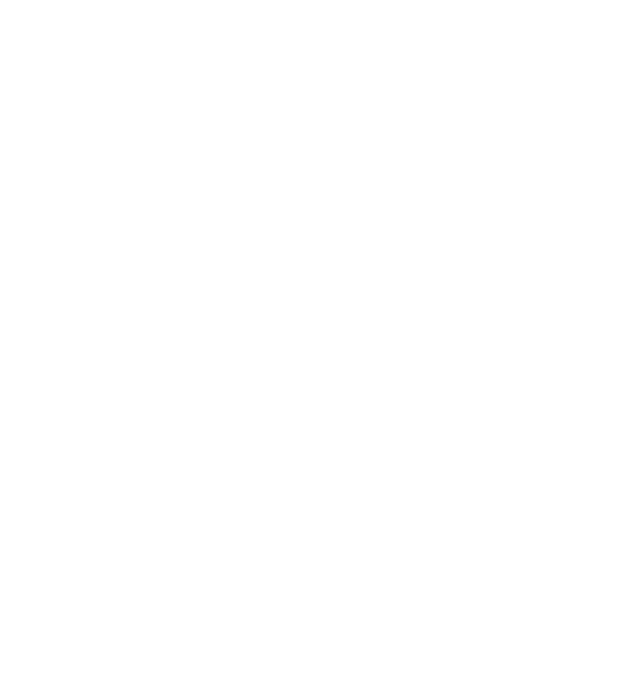
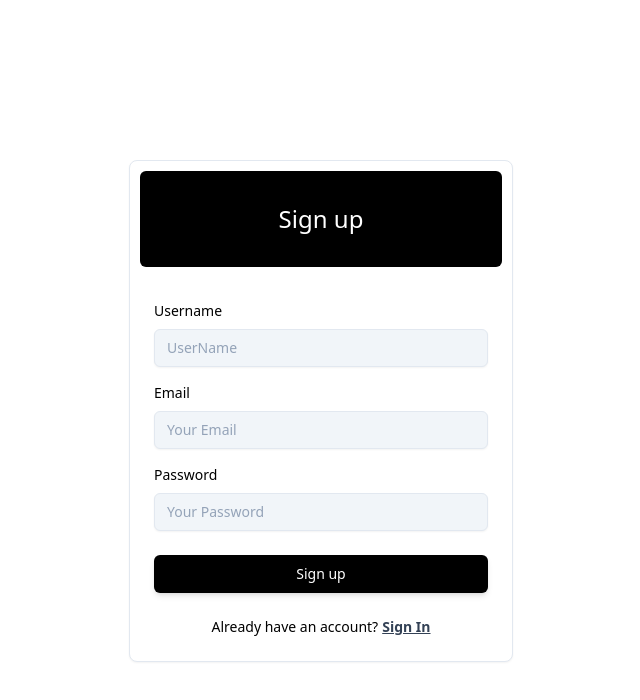
Before and after one commit to faizanr27/url-shortner, a React (Vite) app in the folder frontend/: page / in a window 1280 px wide. Before the commit this address had no page. Shown: the top 700 px of the page, without its empty margins (319-959 px from the left). Built offline with nearby package versions, Linux system fonts and the light colour scheme; a web font is replaced by a local one.

Commit message:
fixed bug

```diff
--- a/frontend/src/App.jsx
+++ b/frontend/src/App.jsx
@@ -114,7 +114,7 @@
     <Router>
       {/* <Navbar/> */}
       <Routes>
-        <Route path="/signup" element={<Signup />} />
+        <Route path="/" element={<Signup />} />
         <Route path="/signin" element={<Signin />} />
         <Route
           path="/home"
```
